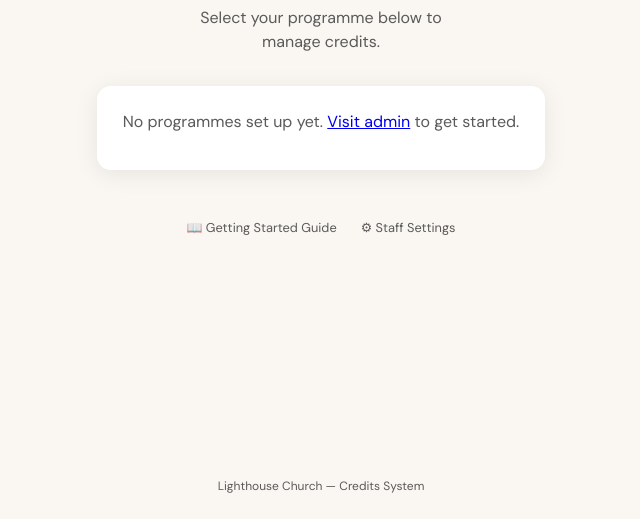
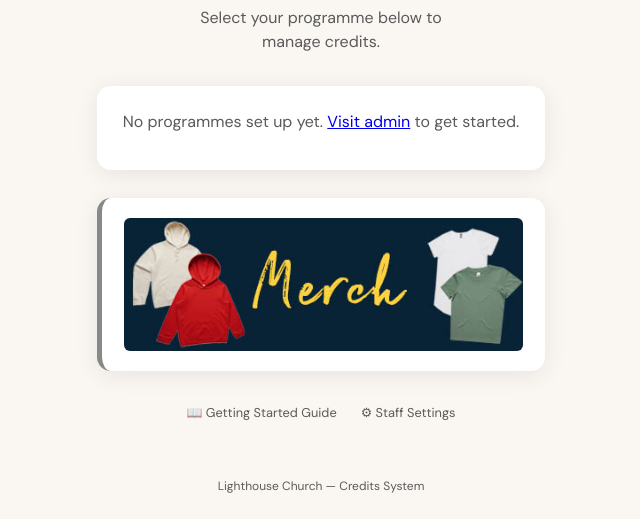
Before and after one commit to resolvedlogic-nsw/4pmdinners, a Django app: page / in a window 1280 px wide. Shown: the part 281-800 px from the top of the page, without its empty margins (319-959 px from the left). Run offline with Django 5.2, Linux system fonts and the light colour scheme; data that the repository does not hold is empty.

Commit message:
add merch

```diff
--- a/templates/home.html
+++ b/templates/home.html
@@ -21,6 +21,10 @@
       <p>No programmes set up yet. <a href="/settings/">Visit admin</a> to get started.</p>
     </div>
   {% endfor %}
+  <a href="https://www.jotform.com/app/223207938331858" class="branch-card" style="border-left-color:#888;">
+    <img src="{% static 'merch.jpg' %}" alt="Merch" style="width:100%; height:auto; border-radius:6px;">
+  </a>
+
 </div>
 
 <div class="animate-in delay-3" style="text-align:center; margin-top: 32px; display: flex; justify-content: center; gap: 24px;">
```
Also changed, not shown: static/merch.jpg (added).
